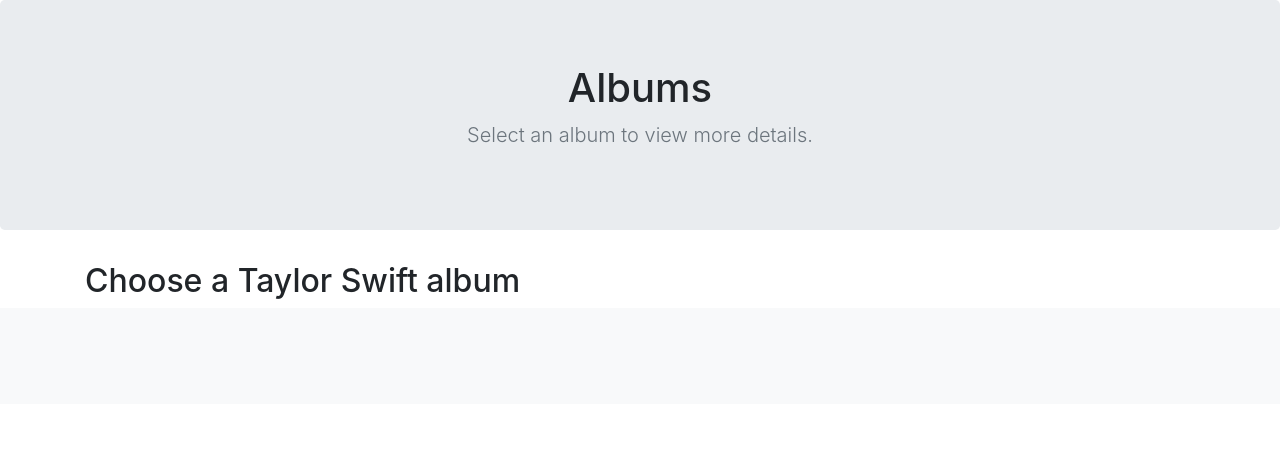
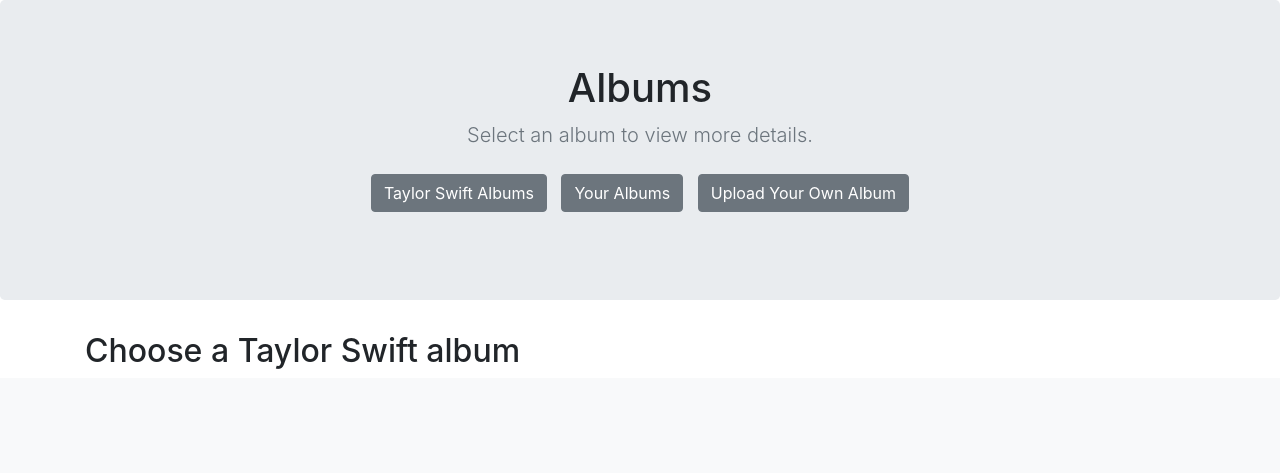
Before and after one commit to dianasch/snippets, a Flask app: page /albums in a window 1280 px wide. Shown: the part 56-529 px from the top of the page. Run offline with Flask 2, Linux system fonts and the light colour scheme; data that the repository does not hold is empty; some libraries are stand-ins or nearby versions.

Commit message:
Fixes card spacing on albums page.

```diff
--- a/static/css/styles.css
+++ b/static/css/styles.css
@@ -18,6 +18,11 @@
     margin-top:20px;
 }
 
+.card {
+    width: 100%;
+    width: 252px;
+}
+
 .heading-vertical-center {
     min-height: 75%;
     min-height: 75vh;
--- a/templates/all_albums.html
+++ b/templates/all_albums.html
@@ -40,10 +40,15 @@
         <div class="container">
         <h1>Albums</h1>
         <p class="lead text-muted">Select an album to view more details.</p>
+        <p>
+            <a href="#taylor-album" class="btn btn-secondary my-2" style="margin-right:10px;">Taylor Swift Albums</a>
+            <a href="#user-album" class="btn btn-secondary my-2" style="margin-right:10px;">Your Albums</a>
+            <a href="#upload-album" class="btn btn-secondary my-2">Upload Your Own Album</a>
+        </p>
         </div>
     </section>
     <div class="container">
-    <h2>Choose a Taylor Swift album</h2>
+    <h2><a name="taylor-album">Choose a Taylor Swift album</a></h2>
     </div>
     <div class="album py-5 bg-light">
         <div class="container">
@@ -66,7 +71,7 @@
     {% if current_user.is_authenticated %}
 
     <div class="container">
-        <h2>Choose one of your uploaded albums</h2>
+        <h2><a name="user-album">Choose One of Your Uploaded Albums</a></h2>
     </div>
 
     {% if user_albums|length > 0 %}
@@ -75,8 +80,8 @@
                 <div class="row">
                 {% for album in user_albums %}
                     <div class="col-3">
-                        <div class="card mb-3 shadow-sm">
-                            <a href = "/albums/{{album.album_id}}"><img src={{album.thumbnail_path}}></a>
+                        <div class="card mb-3 mx-auto shadow-sm">
+                            <a href="/albums/{{album.album_id}}"><img src={{album.thumbnail_path}}></a>
                         <div class="card-body">
                             <p class="card-text">{{album.title}}</p>
                         </div>
@@ -88,16 +93,23 @@
         </div>
         </div>
 
+    <div class="container">
+        <h2><a name="upload-album">Upload Your Own Album</a></h2>
+    </div>
+    <section class="jumbotron text-center">
     {% else %}
 
         <p>No albums uploaded yet!</p>
 
     {% endif %}
 
-    <button type="button" id="user-album-form">Upload your own album</button>
+    <div class="button-box col-lg-12">
+    <button type="button" id="user-album-form" class="btn btn-lg btn-secondary">Upload your own album</button>
 
-    <div id="show-user-form"></div>
+    <div id="show-user-form" style="display: inline-block; text-align: left;"></div></div>
 
     {% endif %}
+    </section>
+    </div>
 
 {% endblock %}
--- a/templates/user_album_form.html
+++ b/templates/user_album_form.html
@@ -39,7 +39,7 @@
         cols="80"
         required>
 </textarea><br>
-        <input type="submit">
+<input type="submit" class="btn btn-secondary">
 </form>
 
 
```
Lines whose indentation alone changed are shown as unchanged.
